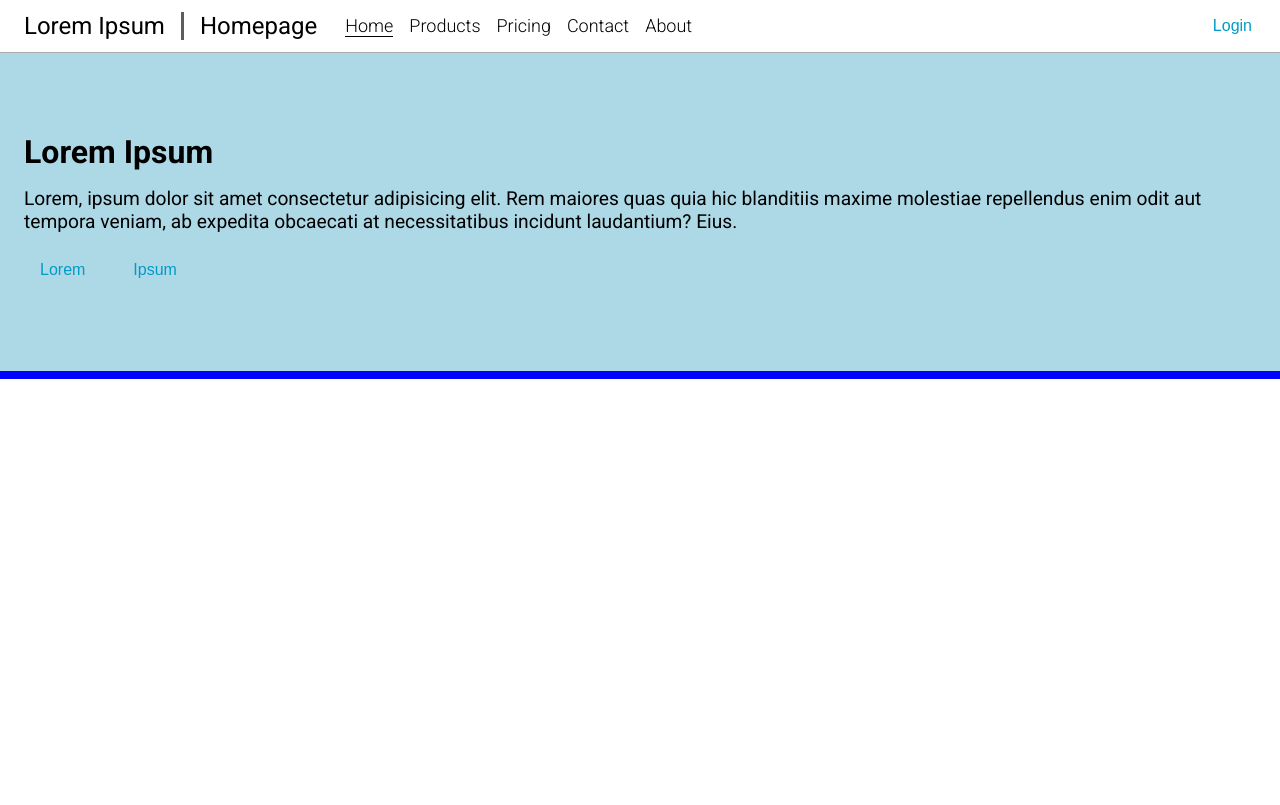
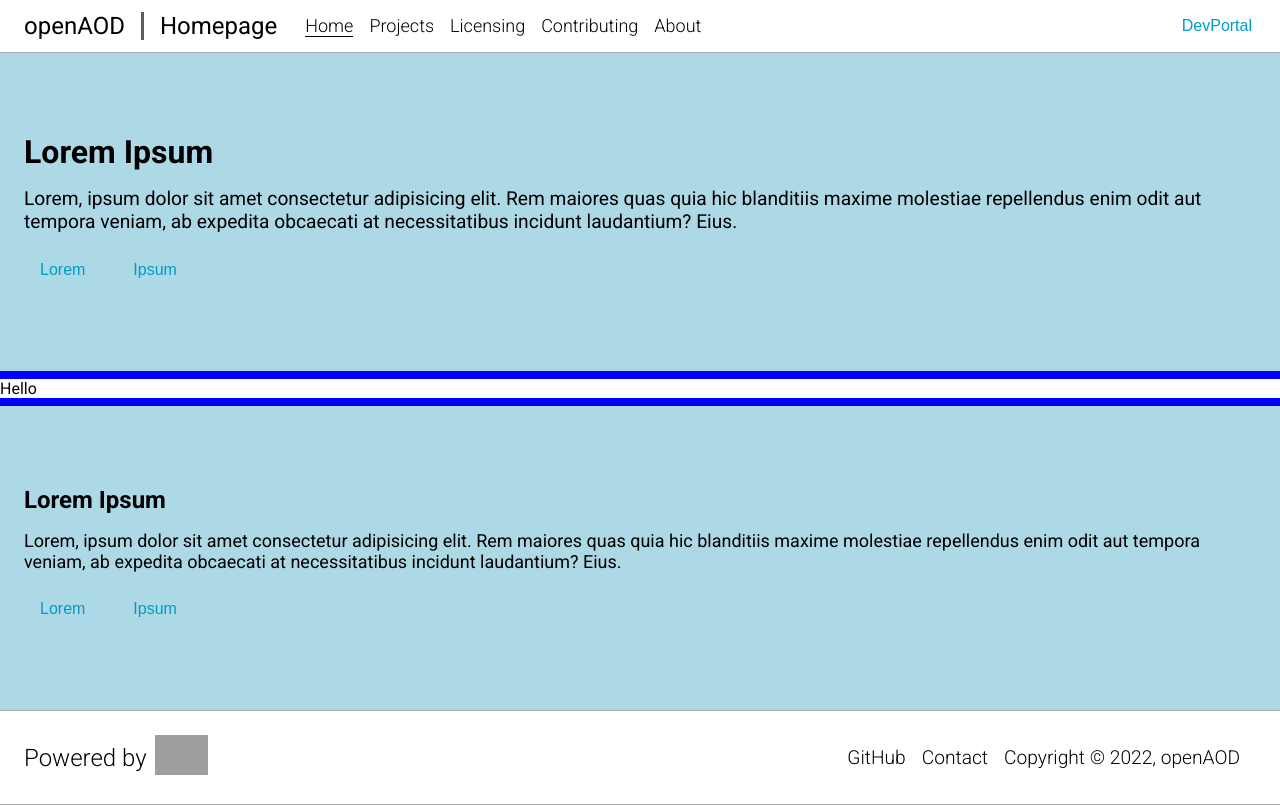
Before and after one commit to openAOD/Xenoite, a plain HTML site: page index.html in a window 1280 px wide. Drawn offline with Linux system fonts and the light colour scheme; grey boxes are pictures that could not be loaded; some icons are missing.

Commit message:
Added footer

```diff
--- /dev/null
+++ b/css/footer.css
@@ -0,0 +1,69 @@
+footer {
+    padding: 1.5rem 1.5rem;
+    border-top: 0.5px solid #ababab;
+    border-bottom: 0.5px solid #ababab;
+    font-weight: lighter;
+    font-size: larger;
+}
+
+footer .footer-container {
+    display: flex;
+    flex-direction: column;
+    justify-content: space-between;
+}
+
+footer .footer-container .left {
+    display: flex;
+    flex-direction: row;
+    justify-content: center;
+    align-items: center;
+    gap: 0.5rem;
+}
+
+footer .footer-container .left .text {
+    font-size: x-large;
+}
+
+footer .footer-container .right {
+    flex-shrink: 0;
+    flex-grow: 1;
+    display: flex;
+    justify-content: flex-start;
+    align-items: center;
+    margin-top: 1rem;
+    margin-right: 1rem;
+    flex-direction: column;
+    gap: 1rem;
+}
+
+footer .footer-container .right .footer-navigation {
+    margin-right: 1rem;
+    display: flex;
+    gap: 1rem;
+}
+
+footer .footer-container .right .notice {
+    width: max-content;
+    align-self: center;
+}
+
+footer .footer-container .left .btn-p {
+    display: none;
+}
+
+@media only screen and (min-width: 868px) {
+    footer .footer-container {
+        flex-direction: row;
+    }
+
+    footer .footer-container .left .btn-p {
+        display: block;
+    }
+
+    footer .footer-container .right {
+        margin-top: 0rem;
+        flex-direction: row;
+        justify-content: flex-end;
+        gap: 0rem;
+    }
+}
--- a/css/index.css
+++ b/css/index.css
@@ -14,3 +14,20 @@ section.banner .section-heading {
 section.banner .section-description {
     font-size: larger;
 }
+
+section.end-section {
+    background-color: lightblue;
+    border-top: 0.5rem solid blue;
+    color: black;
+    padding: 4rem 1.5rem;
+}
+
+section.end-section .section-heading {
+    font-size: x-large;
+    font-weight: bolder;
+    padding: 1rem 0rem;
+}
+
+section.end-section .section-description {
+    font-size: large;
+}
--- a/index.html
+++ b/index.html
@@ -9,6 +9,7 @@
     <link rel="stylesheet" href="css/header.css">
     <link rel="stylesheet" href="css/buttons.css">
     <link rel="stylesheet" href="css/index.css">
+    <link rel="stylesheet" href="css/footer.css">
 
     <link rel="stylesheet" href="https://cdn.iconmonstr.com/1.3.0/css/iconmonstr-iconic-font.min.css">
 </head>
@@ -16,7 +17,7 @@
 <header>
     <div class="left">
         <div class="logo">
-            <div class="text">Lorem Ipsum</div>
+            <div class="text">openAOD</div>
             <div class="hide-mobile">
                 <div class="vertical-spacer"></div>
                 <div class="text">Homepage</div>
@@ -25,15 +26,15 @@
 
         <div class="left-navigation">
             <div class="active">Home</div>
-            <div>Products</div>
-            <div>Pricing</div>
-            <div>Contact</div>
+            <div>Projects</div>
+            <div>Licensing</div>
+            <div>Contributing</div>
             <div>About</div>
         </div>
     </div>
 
     <div class="right">
-        <button class="btn-p hide-mobile">Login</button>
+        <button class="btn-p hide-mobile">DevPortal</button>
         <div class="text">Homepage <button class="bt-plain"><i class="im im-menu"></i></button></div>
     </div>
 </header>
@@ -47,6 +48,31 @@
     </div>
 </section>
 
+<div>Hello</div>
 
+<section class="end-section">
+    <div class="section-heading">Lorem Ipsum </div>
+    <div class="section-description">Lorem, ipsum dolor sit amet consectetur adipisicing elit. Rem maiores quas quia hic blanditiis maxime molestiae repellendus enim odit aut tempora veniam, ab expedita obcaecati at necessitatibus incidunt laudantium? Eius.</div>
+    <div class="btn-group">
+        <button class="btn-p">Lorem</button>
+        <button class="btn-s">Ipsum</button>
+    </div>
+</section>
+
+<footer>
+    <div class="footer-container">
+        <div class="left">
+            <div class="text">Powered by</div>
+            <div> <img src="https://cdn.openaod.org/img/vercel-logotype-dark.png" height="40rem"/></div>
+        </div>
+        <div class="right">
+            <div class="footer-navigation">
+                <div class="">GitHub</div>
+                <div class="">Contact</div>
+            </div>
+            <div class="notice">Copyright &copy; 2022, openAOD</div>
+        </div>
+    </div>
+</footer>
 
 </html>
```
